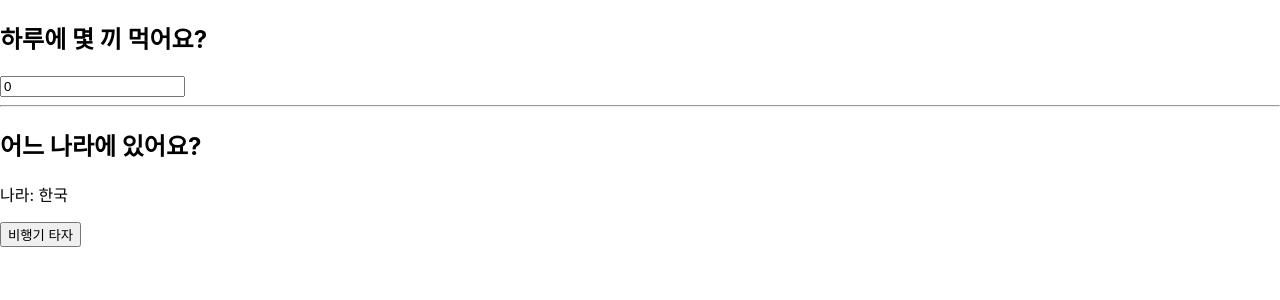
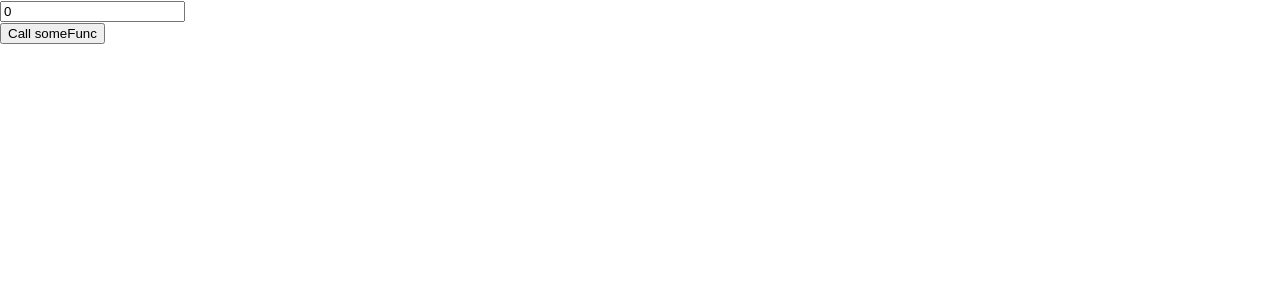
Before and after one commit to YoonCode/react-hook, a React (Create React App) app: page / in a window 1280 px wide. Shown: the top 300 px of the page. Built offline with nearby package versions, Linux system fonts and the light colour scheme.

Commit message:
add useCallback

```diff
--- a/src/App.js
+++ b/src/App.js
@@ -1,37 +1,33 @@
-import React, { useState, useEffect, useMemo } from 'react'
+import React, { useState, useEffect, useCallback } from 'react'
 
 const App = () => {
   const [number, setNumber] = useState(0)
-  const [isKorea, setIsKorea] = useState(true)
 
-  // const location = isKorea ? '한국' : '외국'
-
-  // const location = {
-  //   country: isKorea ? '한국' : '외국',
+  // someFunction에 할당된 함수(객체)의 주소는 리렌더링될 때마다 바뀜.(재사용 안됨.)
+  // const someFunction = () => {
+  //   console.log(`someFunc: number: ${number}`)
+  //   return
   // }
 
-  const location = useMemo(() => {
-    return {
-      country: isKorea ? '한국' : '외국',
-    }
-  }, [isKorea])
+  // 이제 someFunction에는 memoization된 함수의 주소가 들어감.(재사용 가능.)
+  const someFunction = useCallback(() => {
+    console.log(`someFunc: number: ${number}`)
+    return
+  }, [number])
 
   useEffect(() => {
-    console.log('useEffect 호출')
-  }, [location])
+    console.log('someFunction이 변경되었습니다.')
+  }, [someFunction])
 
   return (
     <div>
-      <h2>하루에 몇 끼 먹어요?</h2>
       <input
         type="number"
         value={number}
         onChange={(e) => setNumber(e.target.value)}
       />
-      <hr />
-      <h2>어느 나라에 있어요?</h2>
-      <p>나라: {location.country}</p>
-      <button onClick={() => setIsKorea(!isKorea)}>비행기 타자</button>
+      <br />
+      <button onClick={someFunction}>Call someFunc</button>
     </div>
   )
 }
```
